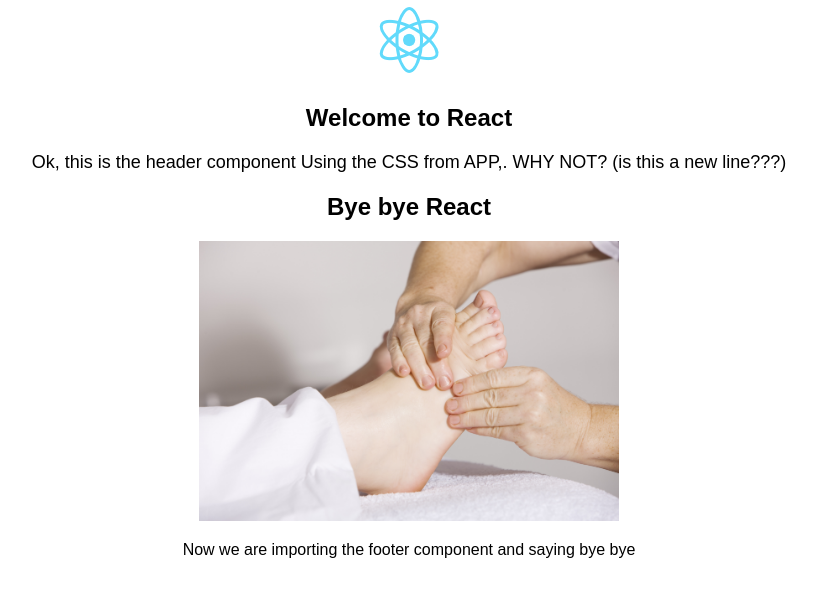
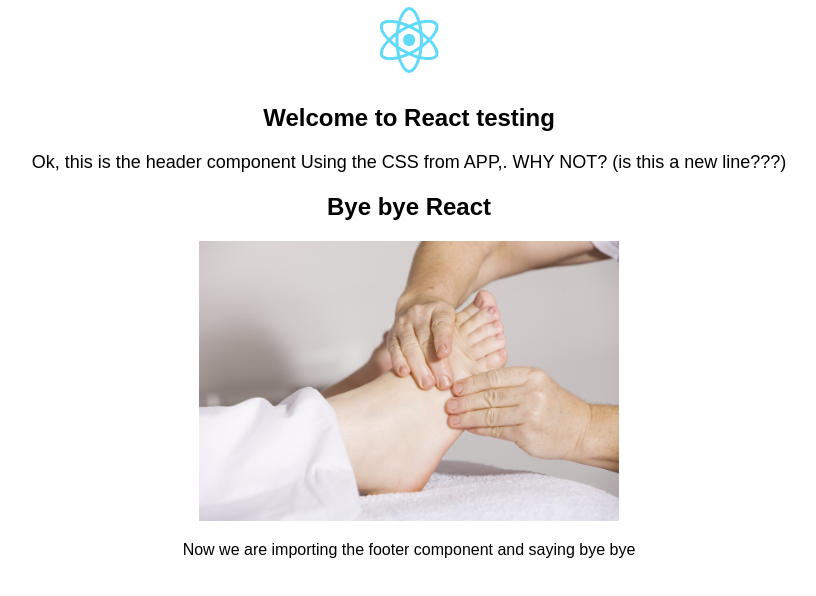
Before and after one commit to Josheriff/react-kata, a React (Create React App) app: page / in a window 1280 px wide. Shown: the top 596 px of the page, without its empty margins (231-1047 px from the left). Built offline with nearby package versions, Linux system fonts and the light colour scheme.

Commit message:
some things learned added to the readme.md

```diff
--- a/src/components/Header/Header.js
+++ b/src/components/Header/Header.js
@@ -12,11 +12,20 @@ class Header extends Component {
     }
     render() {
         console.log(this.props,'OEOEOEOEOEOEOE')
+        const {title, dummy} = this.props
+     /*         ^^^^   ^^^      ^^^^
+         JUST SINTACTIC SUGAR OF THIS LINES:
+
+        const title = {title: this.props.title}
+        const dummy = {dummy: this.props.dummy}
+
+             */
+        console.log(dummy)
     return (
       <div className="Header">
         <header className="Logo">
           <img src={logo} className="App-logo" alt="logo" />
-          <h2>Welcome to React</h2>
+          <h2>Welcome to React {title} </h2>
         </header>
         <p className="App-intro">
             Ok, this is the header component Using the CSS from APP,.
```
Also changed, not shown: 1 other file (tests, documents, lock files or other folders).
